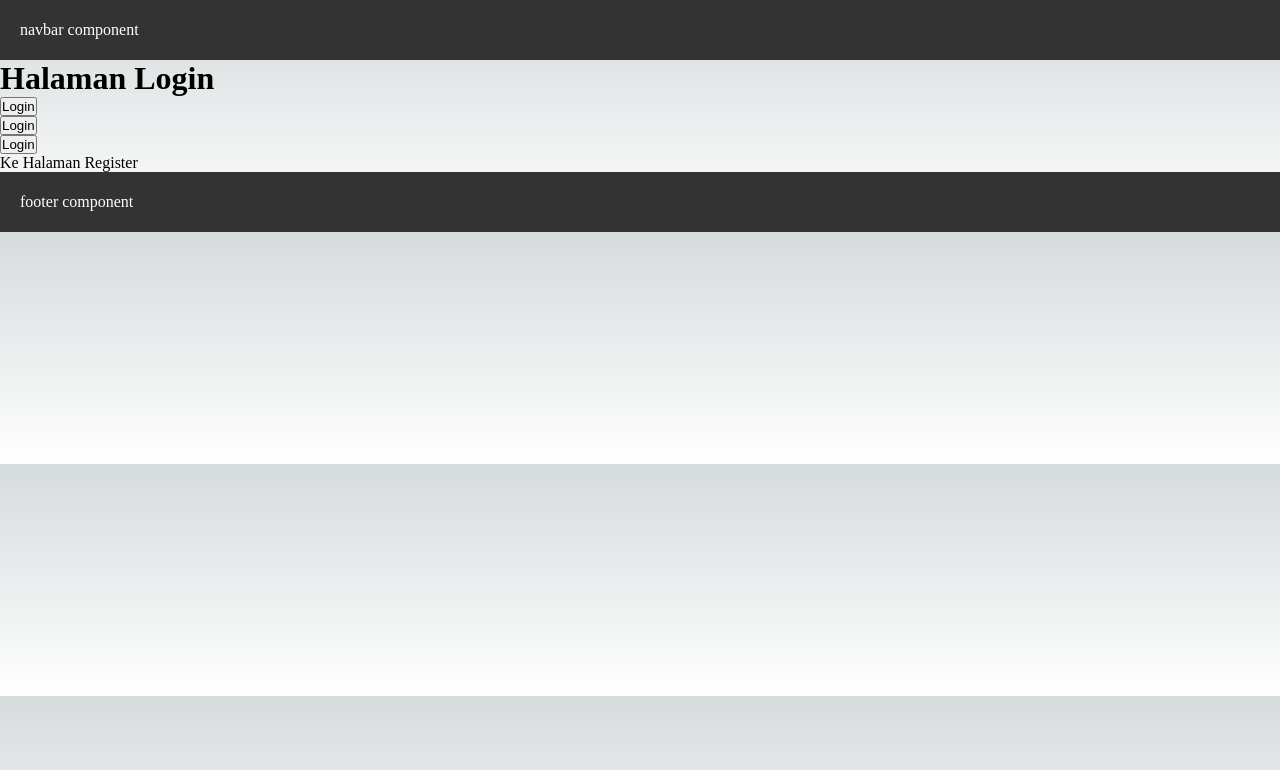
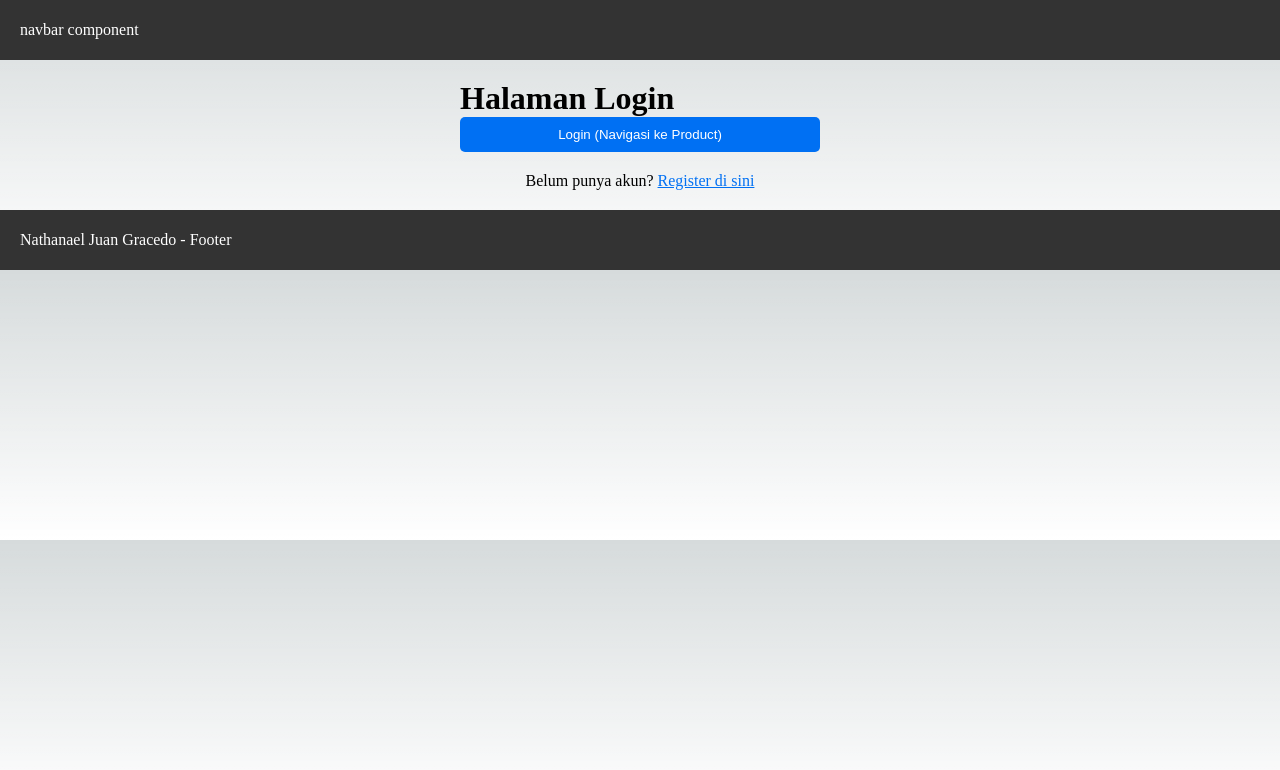
Before and after one commit to NathanaelGracedo/pemrograman-berbasis-framework, a Next.js app in the folder jobsheet4-link-navigation/my-app/: page /auth/login in a window 1280 px wide. Shown: the top 770 px of the page. Built offline with nearby package versions, Linux system fonts and the light colour scheme.

Commit message:
Jobsheet 4 -Tugas Praktikum 1 & 2

```diff
--- a/jobsheet4-link-navigation/my-app/src/components/layouts/footer/index.tsx
+++ b/jobsheet4-link-navigation/my-app/src/components/layouts/footer/index.tsx
@@ -1,7 +1,7 @@
 const Footer = () => {
     return(
         <div className="footer">
-            <div>footer component</div>
+            <div>Nathanael Juan Gracedo - Footer</div>
         </div>
     );
 };
--- a/jobsheet4-link-navigation/my-app/src/pages/auth/login.tsx
+++ b/jobsheet4-link-navigation/my-app/src/pages/auth/login.tsx
@@ -2,18 +2,45 @@ import Link from "next/link";
 import { useRouter } from "next/router";
 
 const HalamanLogin = () => {
-    const {push} = useRouter();
-    const handlerLogin = () => {
-        //logic login
+    const { push } = useRouter();
+
+    const handleLogin = () => {
+        // Simulasi logic login
+        console.log("Processing login...");
+
+        // Navigasi imperatif ke halaman Product
         push('/produk');
-    }
+    };
+
     return(
-        <div>
+        <div style={{ padding: "20px", maxWidth: "400px", margin: "0 auto" }}>
             <h1>Halaman Login</h1>
-            <button onClick={handlerLogin}>Login</button> <br />
-            <button onClick={() => push('/produk')}>Login</button> <br />
-            <button onClick={() => handlerLogin()}>Login</button> <br />
-            <Link href="/auth/register">Ke Halaman Register</Link>
+
+            <div style={{ marginBottom: "20px" }}>
+                {/* Navigasi Imperatif: Login → Product */}
+                <button
+                    onClick={handleLogin}
+                    style={{
+                        padding: "10px 20px",
+                        backgroundColor: "#0070f3",
+                        color: "white",
+                        border: "none",
+                        borderRadius: "5px",
+                        cursor: "pointer",
+                        width: "100%"
+                    }}
+                >
+                    Login (Navigasi ke Product)
+                </button>
+            </div>
+
+            {/* Navigasi Link: Login ↔ Register */}
+            <p style={{ textAlign: "center" }}>
+                Belum punya akun? {" "}
+                <Link href="/auth/register" style={{ color: "#0070f3", textDecoration: "underline" }}>
+                    Register di sini
+                </Link>
+            </p>
         </div>
     );
 };
```
Also changed, not shown: jobsheet4-link-navigation/my-app/src/pages/auth/register.tsx (+25 -2 lines), jobsheet4-link-navigation/my-app/src/pages/kategori/[...slug].tsx (added, +33 -0 lines), jobsheet4-link-navigation/my-app/src/pages/produk/index.tsx (+7 -7 lines).
